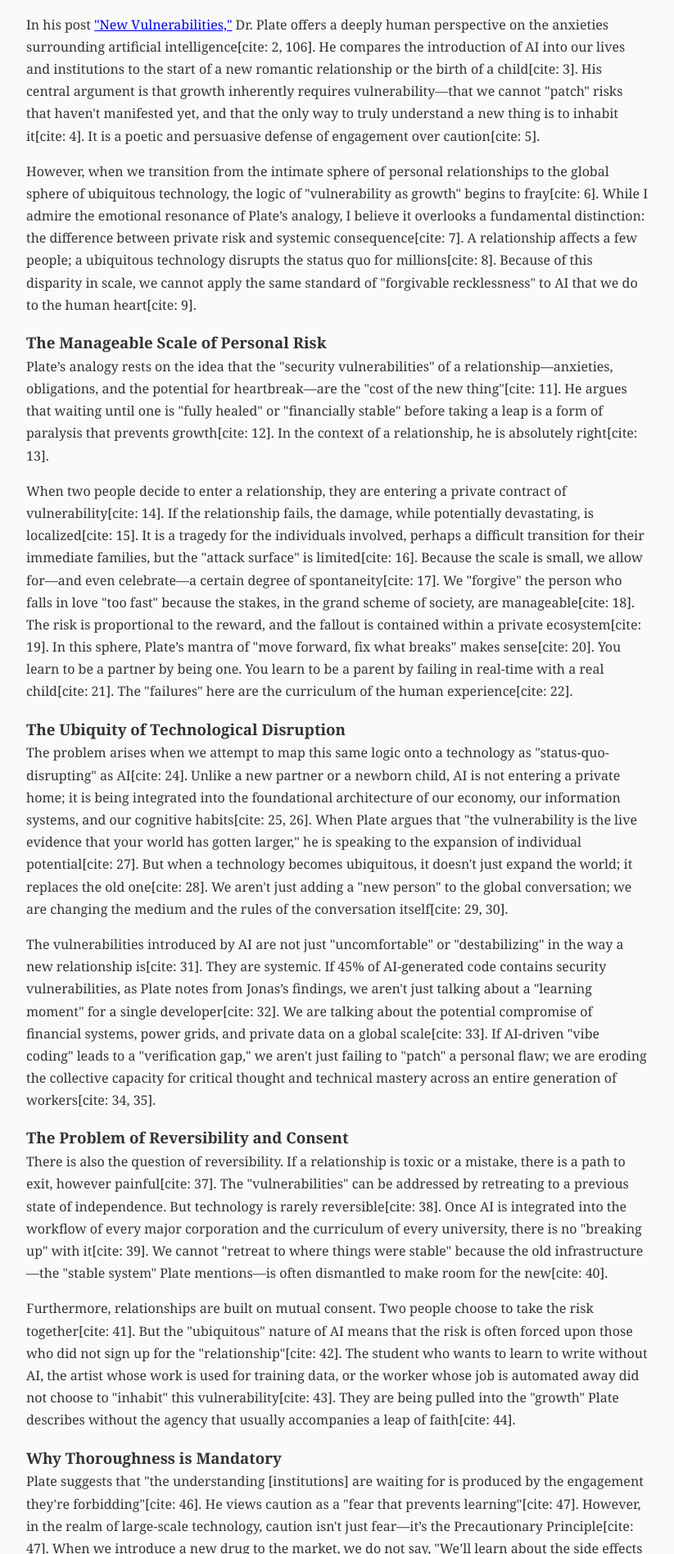
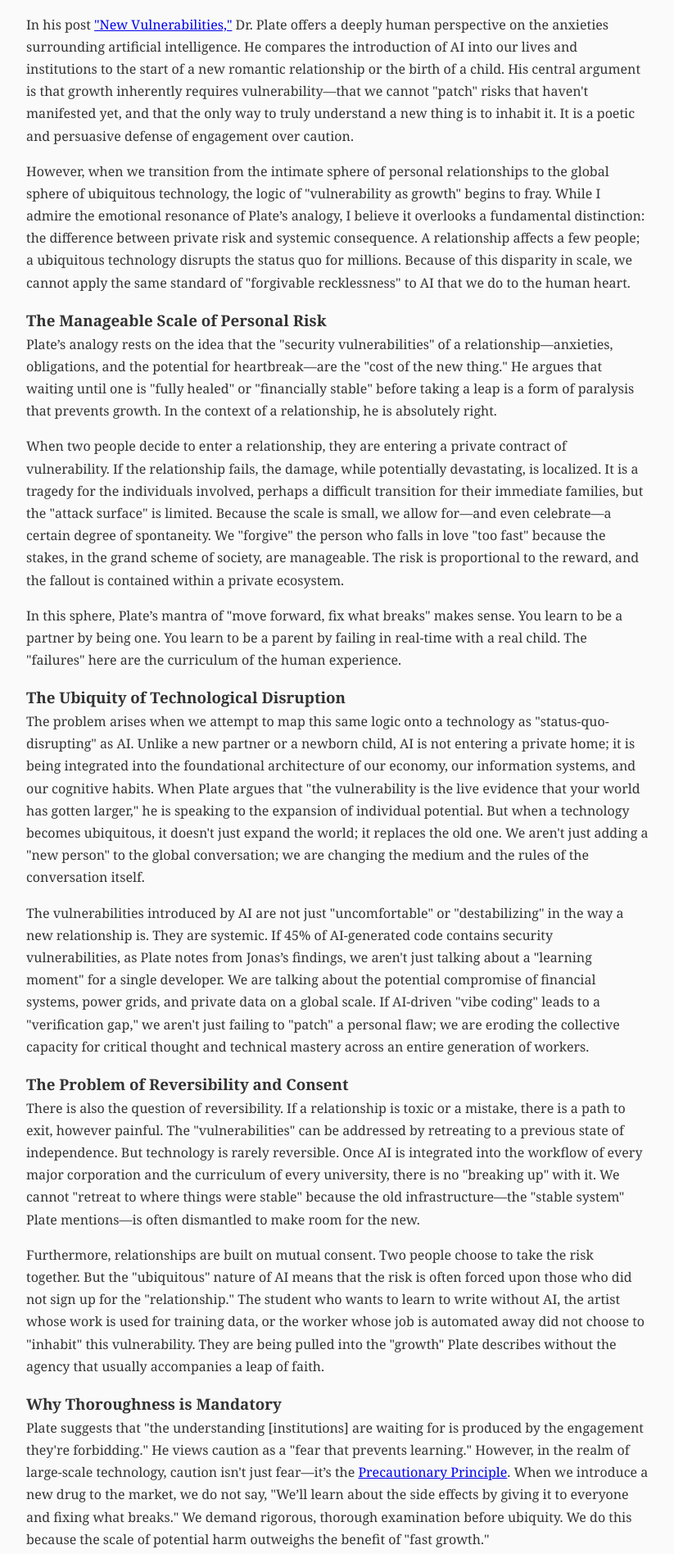
Before and after one commit to Gabriel-Bell/Gabriel-Bell.github.io, a plain HTML site: page new-dangers.html in a window 1280 px wide. Shown: the part 240-2136 px from the top of the page at 82% size, without its empty margins (228-1051 px from the left). Drawn offline with Linux system fonts and the light colour scheme.

Commit message:
Update new-dangers.html

```diff
--- a/new-dangers.html
+++ b/new-dangers.html
@@ -3,12 +3,12 @@
 <head>
     <meta charset="UTF-8">
     <meta name="viewport" content="width=device-width, initial-scale=1.0">
-    <title>New Dangers - [Your Blog Name]</title>
+    <title>New Dangers - Gabriel's English Blog</title>
     <link rel="stylesheet" href="style.css">
 </head>
 <body>
     <header>
-        <h1>[Your Blog Name]</h1>
+        <h1>Gabriel's English Blog</h1>
         <nav>
             <a href="index.html">Home</a> |
             <a href="about.html">About</a>
@@ -20,39 +20,41 @@
             <h2>New Dangers</h2>
             <p class="date">February 9, 2026</p>
 
-            <p>In his post <a href="https://buildlittleworlds.github.io/plate-composition-blog/posts/new-vulnerabilities/">"New Vulnerabilities,"</a> Dr. Plate offers a deeply human perspective on the anxieties surrounding artificial intelligence[cite: 2, 106]. He compares the introduction of AI into our lives and institutions to the start of a new romantic relationship or the birth of a child[cite: 3]. His central argument is that growth inherently requires vulnerability—that we cannot "patch" risks that haven't manifested yet, and that the only way to truly understand a new thing is to inhabit it[cite: 4]. It is a poetic and persuasive defense of engagement over caution[cite: 5].</p>
+            <p>In his post <a href="https://buildlittleworlds.github.io/plate-composition-blog/posts/new-vulnerabilities/">"New Vulnerabilities,"</a> Dr. Plate offers a deeply human perspective on the anxieties surrounding artificial intelligence. He compares the introduction of AI into our lives and institutions to the start of a new romantic relationship or the birth of a child. His central argument is that growth inherently requires vulnerability—that we cannot "patch" risks that haven't manifested yet, and that the only way to truly understand a new thing is to inhabit it. It is a poetic and persuasive defense of engagement over caution.</p>
 
-            <p>However, when we transition from the intimate sphere of personal relationships to the global sphere of ubiquitous technology, the logic of "vulnerability as growth" begins to fray[cite: 6]. While I admire the emotional resonance of Plate’s analogy, I believe it overlooks a fundamental distinction: the difference between private risk and systemic consequence[cite: 7]. A relationship affects a few people; a ubiquitous technology disrupts the status quo for millions[cite: 8]. Because of this disparity in scale, we cannot apply the same standard of "forgivable recklessness" to AI that we do to the human heart[cite: 9].</p>
+            <p>However, when we transition from the intimate sphere of personal relationships to the global sphere of ubiquitous technology, the logic of "vulnerability as growth" begins to fray. While I admire the emotional resonance of Plate’s analogy, I believe it overlooks a fundamental distinction: the difference between private risk and systemic consequence. A relationship affects a few people; a ubiquitous technology disrupts the status quo for millions. Because of this disparity in scale, we cannot apply the same standard of "forgivable recklessness" to AI that we do to the human heart.</p>
 
             <h3>The Manageable Scale of Personal Risk</h3>
-            <p>Plate’s analogy rests on the idea that the "security vulnerabilities" of a relationship—anxieties, obligations, and the potential for heartbreak—are the "cost of the new thing"[cite: 11]. He argues that waiting until one is "fully healed" or "financially stable" before taking a leap is a form of paralysis that prevents growth[cite: 12]. In the context of a relationship, he is absolutely right[cite: 13].</p>
+            <p>Plate’s analogy rests on the idea that the "security vulnerabilities" of a relationship—anxieties, obligations, and the potential for heartbreak—are the "cost of the new thing." He argues that waiting until one is "fully healed" or "financially stable" before taking a leap is a form of paralysis that prevents growth. In the context of a relationship, he is absolutely right.</p>
 
-            <p>When two people decide to enter a relationship, they are entering a private contract of vulnerability[cite: 14]. If the relationship fails, the damage, while potentially devastating, is localized[cite: 15]. It is a tragedy for the individuals involved, perhaps a difficult transition for their immediate families, but the "attack surface" is limited[cite: 16]. Because the scale is small, we allow for—and even celebrate—a certain degree of spontaneity[cite: 17]. We "forgive" the person who falls in love "too fast" because the stakes, in the grand scheme of society, are manageable[cite: 18]. The risk is proportional to the reward, and the fallout is contained within a private ecosystem[cite: 19]. In this sphere, Plate’s mantra of "move forward, fix what breaks" makes sense[cite: 20]. You learn to be a partner by being one. You learn to be a parent by failing in real-time with a real child[cite: 21]. The "failures" here are the curriculum of the human experience[cite: 22].</p>
+            <p>When two people decide to enter a relationship, they are entering a private contract of vulnerability. If the relationship fails, the damage, while potentially devastating, is localized. It is a tragedy for the individuals involved, perhaps a difficult transition for their immediate families, but the "attack surface" is limited. Because the scale is small, we allow for—and even celebrate—a certain degree of spontaneity. We "forgive" the person who falls in love "too fast" because the stakes, in the grand scheme of society, are manageable. The risk is proportional to the reward, and the fallout is contained within a private ecosystem.</p>
+
+            <p>In this sphere, Plate’s mantra of "move forward, fix what breaks" makes sense. You learn to be a partner by being one. You learn to be a parent by failing in real-time with a real child. The "failures" here are the curriculum of the human experience.</p>
 
             <h3>The Ubiquity of Technological Disruption</h3>
-            <p>The problem arises when we attempt to map this same logic onto a technology as "status-quo-disrupting" as AI[cite: 24]. Unlike a new partner or a newborn child, AI is not entering a private home; it is being integrated into the foundational architecture of our economy, our information systems, and our cognitive habits[cite: 25, 26]. When Plate argues that "the vulnerability is the live evidence that your world has gotten larger," he is speaking to the expansion of individual potential[cite: 27]. But when a technology becomes ubiquitous, it doesn't just expand the world; it replaces the old one[cite: 28]. We aren't just adding a "new person" to the global conversation; we are changing the medium and the rules of the conversation itself[cite: 29, 30].</p>
+            <p>The problem arises when we attempt to map this same logic onto a technology as "status-quo-disrupting" as AI. Unlike a new partner or a newborn child, AI is not entering a private home; it is being integrated into the foundational architecture of our economy, our information systems, and our cognitive habits. When Plate argues that "the vulnerability is the live evidence that your world has gotten larger," he is speaking to the expansion of individual potential. But when a technology becomes ubiquitous, it doesn't just expand the world; it replaces the old one. We aren't just adding a "new person" to the global conversation; we are changing the medium and the rules of the conversation itself.</p>
 
-            <p>The vulnerabilities introduced by AI are not just "uncomfortable" or "destabilizing" in the way a new relationship is[cite: 31]. They are systemic. If 45% of AI-generated code contains security vulnerabilities, as Plate notes from Jonas’s findings, we aren't just talking about a "learning moment" for a single developer[cite: 32]. We are talking about the potential compromise of financial systems, power grids, and private data on a global scale[cite: 33]. If AI-driven "vibe coding" leads to a "verification gap," we aren't just failing to "patch" a personal flaw; we are eroding the collective capacity for critical thought and technical mastery across an entire generation of workers[cite: 34, 35].</p>
+            <p>The vulnerabilities introduced by AI are not just "uncomfortable" or "destabilizing" in the way a new relationship is. They are systemic. If 45% of AI-generated code contains security vulnerabilities, as Plate notes from Jonas’s findings, we aren't just talking about a "learning moment" for a single developer. We are talking about the potential compromise of financial systems, power grids, and private data on a global scale. If AI-driven "vibe coding" leads to a "verification gap," we aren't just failing to "patch" a personal flaw; we are eroding the collective capacity for critical thought and technical mastery across an entire generation of workers.</p>
 
             <h3>The Problem of Reversibility and Consent</h3>
-            <p>There is also the question of reversibility. If a relationship is toxic or a mistake, there is a path to exit, however painful[cite: 37]. The "vulnerabilities" can be addressed by retreating to a previous state of independence. But technology is rarely reversible[cite: 38]. Once AI is integrated into the workflow of every major corporation and the curriculum of every university, there is no "breaking up" with it[cite: 39]. We cannot "retreat to where things were stable" because the old infrastructure—the "stable system" Plate mentions—is often dismantled to make room for the new[cite: 40].</p>
+            <p>There is also the question of reversibility. If a relationship is toxic or a mistake, there is a path to exit, however painful. The "vulnerabilities" can be addressed by retreating to a previous state of independence. But technology is rarely reversible. Once AI is integrated into the workflow of every major corporation and the curriculum of every university, there is no "breaking up" with it. We cannot "retreat to where things were stable" because the old infrastructure—the "stable system" Plate mentions—is often dismantled to make room for the new.</p>
 
-            <p>Furthermore, relationships are built on mutual consent. Two people choose to take the risk together[cite: 41]. But the "ubiquitous" nature of AI means that the risk is often forced upon those who did not sign up for the "relationship"[cite: 42]. The student who wants to learn to write without AI, the artist whose work is used for training data, or the worker whose job is automated away did not choose to "inhabit" this vulnerability[cite: 43]. They are being pulled into the "growth" Plate describes without the agency that usually accompanies a leap of faith[cite: 44].</p>
+            <p>Furthermore, relationships are built on mutual consent. Two people choose to take the risk together. But the "ubiquitous" nature of AI means that the risk is often forced upon those who did not sign up for the "relationship." The student who wants to learn to write without AI, the artist whose work is used for training data, or the worker whose job is automated away did not choose to "inhabit" this vulnerability. They are being pulled into the "growth" Plate describes without the agency that usually accompanies a leap of faith.</p>
 
             <h3>Why Thoroughness is Mandatory</h3>
-            <p>Plate suggests that "the understanding [institutions] are waiting for is produced by the engagement they're forbidding"[cite: 46]. He views caution as a "fear that prevents learning"[cite: 47]. However, in the realm of large-scale technology, caution isn't just fear—it’s the Precautionary Principle[cite: 47]. When we introduce a new drug to the market, we do not say, "We’ll learn about the side effects by giving it to everyone and fixing what breaks"[cite: 48]. We demand rigorous, thorough examination before ubiquity. We do this because the scale of potential harm outweighs the benefit of "fast growth"[cite: 49].</p>
+            <p>Plate suggests that "the understanding [institutions] are waiting for is produced by the engagement they're forbidding." He views caution as a "fear that prevents learning." However, in the realm of large-scale technology, caution isn't just fear—it’s the <a href="https://www.britannica.com/topic/precautionary-principle">Precautionary Principle</a>. When we introduce a new drug to the market, we do not say, "We’ll learn about the side effects by giving it to everyone and fixing what breaks." We demand rigorous, thorough examination before ubiquity. We do this because the scale of potential harm outweighs the benefit of "fast growth."</p>
 
-            <p>AI, in its current state, is being treated more like a social media app—"move fast and break things"—than a foundational societal shift[cite: 50]. I would argue that the "status-quo-disrupting" nature of AI demands a level of scrutiny that would be stifling in a romance but is essential in governance[cite: 51]. We can be forgiven for not wanting to take "as much time" before entering a relationship because we are only risking our own hearts[cite: 52]. But when we risk the integrity of public discourse, the security of our digital lives, and the value of human expertise, "thoroughness" is not a sign of fear—it is a sign of responsibility[cite: 53].</p>
+            <p>AI, in its current state, is being treated more like a social media app—"move fast and break things"—than a foundational societal shift. I would argue that the "status-quo-disrupting" nature of AI demands a level of scrutiny that would be stifling in a romance but is essential in governance. We can be forgiven for not wanting to take "as much time" before entering a relationship because we are only risking our own hearts. But when we risk the integrity of public discourse, the security of our digital lives, and the value of human expertise, "thoroughness" is not a sign of fear—it is a sign of responsibility.</p>
 
             <h3>Conclusion: Personal Bravery vs. Collective Diligence</h3>
-            <p>Dr. Plate is right that we cannot patch a vulnerability that doesn't exist yet[cite: 55]. He is right that engagement produces a type of knowledge that observation never can[cite: 56]. But he is applying a philosophy of personal bravery to a problem of collective safety[cite: 57]. We should be brave in our personal lives. We should embrace the "messy failing" of parenthood and the "unraveling" of a new dinner conversation[cite: 58]. These are the things that make life worth living[cite: 59]. But AI is not a life partner[cite: 59]. It is a tool of immense power and unpredictable reach[cite: 60].</p>
+            <p>Dr. Plate is right that we cannot patch a vulnerability that doesn't exist yet. He is right that engagement produces a type of knowledge that observation never can. But he is applying a philosophy of personal bravery to a problem of collective safety. We should be brave in our personal lives. We should embrace the "messy failing" of parenthood and the "unraveling" of a new dinner conversation. These are the things that make life worth living. But AI is not a life partner. It is a tool of immense power and unpredictable reach.</p>
 
-            <p>The person who refuses a relationship until it is "safe" may indeed never start one[cite: 61]. But the society that refuses to deploy a ubiquitous technology until it is "safe" is a society that values its citizens over its speed[cite: 62]. We must be willing to examine AI with a thoroughness that would ruin a romance but might just save a civilization[cite: 63]. We can afford to be impulsive with our hearts; we cannot afford to be impulsive with our future[cite: 64].</p>
+            <p>The person who refuses a relationship until it is "safe" may indeed never start one. But the society that refuses to deploy a ubiquitous technology until it is "safe" is a society that values its citizens over its speed. We must be willing to examine AI with a thoroughness that would ruin a romance but might just save a civilization. We can afford to be impulsive with our hearts; we cannot afford to be impulsive with our future.</p>
         </article>
     </main>
 
     <footer>
-        <p>&copy; 2026 [Your Name]</p>
+        <p>&copy; 2026 Gabriel-Bell</p>
     </footer>
 </body>
 </html>
```
